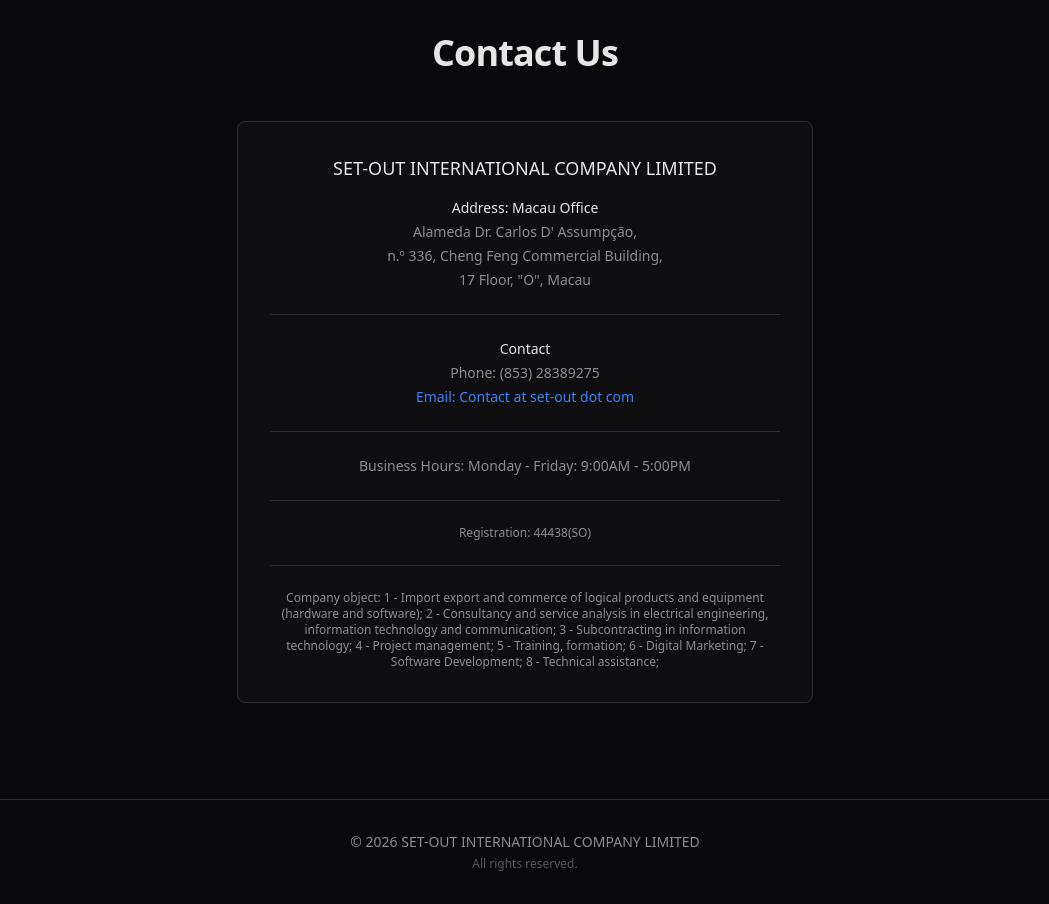
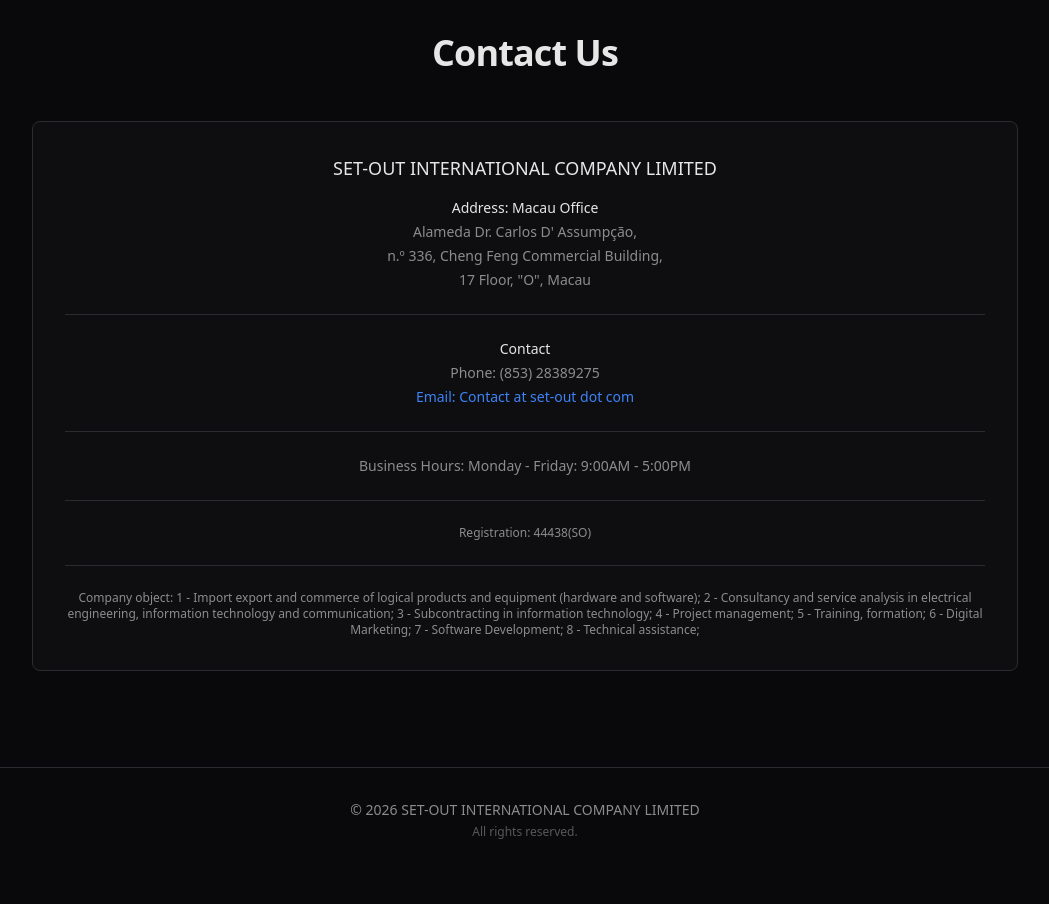
Before and after one commit to yanncarlier/v0-set-out-com, a Next.js app: page / in a window 1280 px wide. Shown: the part 940-1844 px from the top of the page, without its empty margins (115-1164 px from the left). After the commit the page ends 1812 px from the top, so only its background shows below. Built offline with nearby package versions, Linux system fonts and the light colour scheme.

Commit message:
style: update Contact Us width to 80% of container
Adjust component width for better centering.

Co-authored-by: Y <227698+yanncarlier@users.noreply.github.com>

```diff
--- a/components/landing-page.tsx
+++ b/components/landing-page.tsx
@@ -81,7 +81,7 @@ export function LandingPage() {
             <h2 className="text-3xl md:text-4xl font-semibold mb-12 text-balance tracking-tight">
               {t("contactUs")}
             </h2>
-            <div className="max-w-xl mx-auto space-y-8">
+            <div className="w-4/5 mx-auto space-y-8">
               <div className="p-8 rounded-lg border border-border bg-card">
                 <h3 className="text-lg font-medium text-foreground mb-4">{t("companyName")}</h3>
 
```
